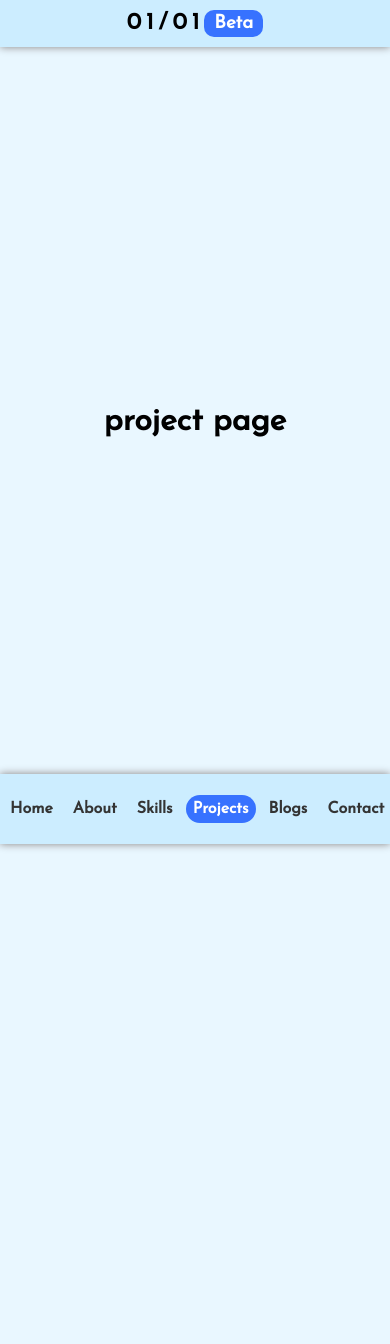
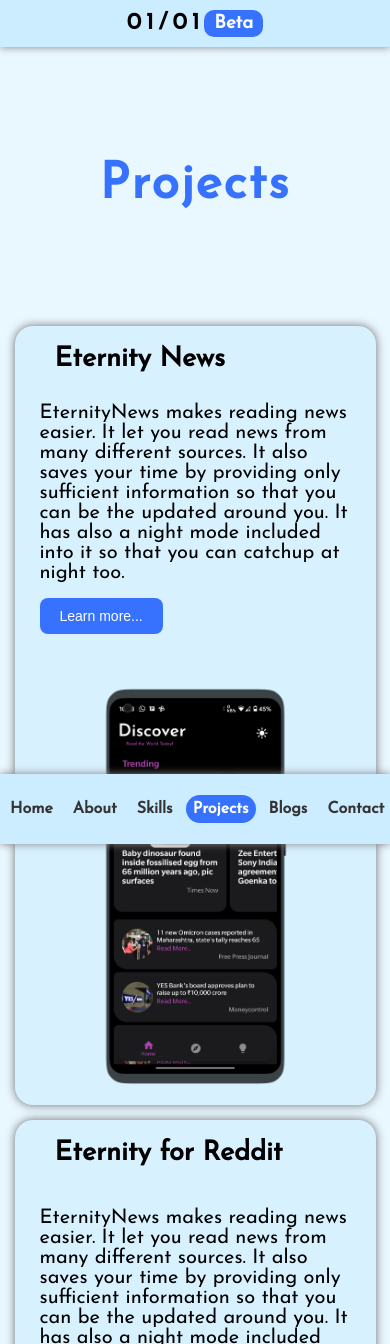
Before and after one commit to wantedbear007/home, a React (Create React App) app: page /projects in a window 390 px wide. Shown: the top 1344 px of the page. Before the commit the page ends 844 px from the top, so only its background shows below. Built offline with nearby package versions, Linux system fonts and the light colour scheme.

Commit message:
Project page created and optimized for mobile devices.

```diff
--- a/src/pages/About/About.css
+++ b/src/pages/About/About.css
@@ -2,13 +2,12 @@
   display: flex;
   height: 100vh;
   align-items: center;
-  justify-content: space-between;
+  justify-content: space-b;
   flex-wrap: wrap;
 }
 
 .textContainer {
   display: flex;
-  flex: 1;
 }
 .text {
   font-size: 75px;
@@ -25,7 +24,7 @@
   border-top-left-radius: 45px;
 }
 .paragraph {
-  font-size: 28px;
+  font-size: 25px;
   word-spacing: 5px;
 }
 .learnMoreButton {
@@ -78,7 +77,7 @@
     border-radius: 35px;
   }
   .paragraph {
-    font-size: 28px;
+    font-size: 25px;
     word-spacing: 5px;
   }
   .learnMoreButton {
--- a/src/pages/Projects/Projects.css
+++ b/src/pages/Projects/Projects.css
@@ -1,7 +1,260 @@
 .projectParentContainer {
-    display: flex;
-    height: 100vh;
+  align-items: center;
+  justify-content: center;
+  flex-direction: column;
+}
+
+.projectParentContainer,
+.projectContainer,
+.projectTitleContainer,
+.contentContainer,
+.leftProjectParagraphContainer {
+  display: flex;
+}
+
+.titleText {
+  margin-top: 200px;
+  font-size: 75px;
+  color: #3772ff;
+  letter-spacing: 2px;
+  text-align: center;
+  margin-bottom: 150px;
+}
+
+.projectContainer {
+  position: relative;
+  padding: 120px;
+  flex-direction: column;
+  align-items: center;
+  justify-content: center;
+}
+.projectTitleContainer {
+  width: 90%;
+  align-items: flex-start;
+}
+.projectTitle {
+  font-size: 35px;
+  margin-bottom: 20px;
+}
+.contentContainer {
+  background-color: #d7f1ff;
+  padding: 50px 30px;
+  border-radius: 30px;
+  flex-direction: row;
+  width: 80vw;
+  height: 20vw;
+}
+
+.detailsParagraph {
+  font-size: 25px;
+  width: 70%;
+}
+
+.appImage {
+  right: 200px;
+}
+
+.appImage,
+.leftAppImage {
+  height: 500px;
+  width: auto;
+  position: absolute;
+  top: 0px;
+  bottom: 0px;
+}
+
+.leftAppImage {
+  left: 200px;
+}
+
+.leftContentContainer {
+  background-color: #d7f1ff;
+  padding: 50px;
+  border-radius: 30px;
+  display: flex;
+  width: 80vw;
+  height: 20vw;
+}
+
+.leftProjectParagraphContainer {
+  align-items: center;
+  flex-direction: column;
+  align-items: flex-end;
+  justify-content: center;
+}
+
+.leftProjectTitle {
+  margin-left: 30%;
+  font-size: 35px;
+  margin-bottom: 20px;
+}
+
+/* FOR MOBILE AND TABLET DEVICES  */
+
+@media screen and (max-width: 1320px) {
+  .projectParentContainer {
+    flex: 1;
+    width: 100vw;
     align-items: center;
-    justify-content: space-evenly;
-    flex-wrap: wrap-reverse;
+    justify-content: center;
+    flex-direction: column;
   }
+
+  .titleText {
+    margin-top: 170px;
+    font-size: 85px;
+    margin-bottom: 90px;
+  }
+
+  .projectContainer {
+    /* padding: 80px; */
+  }
+  .projectTitleContainer {
+    width: 80%;
+  }
+  .projectTitle,
+  .leftProjectTitle {
+    font-size: 50px;
+    margin-bottom: 15px;
+  }
+  .contentContainer,
+  .leftContentContainer {
+    padding: 35px 25px;
+    width: 90vw;
+    height: 25vw;
+  }
+
+  .detailsParagraph {
+    font-size: 27px;
+    width: 75%;
+  }
+
+  .appImage {
+    right: 150px;
+  }
+
+  .appImage,
+  .leftAppImage {
+    height: 500px;
+    width: auto;
+    position: absolute;
+    top: 0px;
+    bottom: 0px;
+  }
+
+  .leftAppImage {
+    left: 100px;
+  }
+}
+
+@media screen and (max-width: 830px) {
+  .projectParentContainer {
+    align-items: center;
+    justify-content: center;
+    flex-direction: column;
+    flex-wrap: wrap;
+  }
+
+  .titleText {
+    margin-top: 160px;
+    font-size: 70px;
+    margin-bottom: 100px;
+  }
+
+  .projectContainer {
+    padding: 50px 20px;
+  }
+
+  .projectTitle,
+  .leftProjectTitle {
+    font-size: 35px;
+    margin-bottom: 15px;
+  }
+  .contentContainer,
+  .leftContentContainer {
+    padding: 30px 20px;
+    border-radius: 30px;
+    flex-direction: row;
+    width: 90vw;
+    height: 43vw;
+  }
+
+  .detailsParagraph {
+    font-size: 27px;
+    width: 70%;
+  }
+
+  .appImage {
+    right: 40px;
+  }
+
+  .appImage,
+  .leftAppImage {
+    height: 400px;
+  }
+
+  .leftAppImage {
+    left: 40px;
+  }
+}
+
+@media screen and (max-width: 530px) {
+  .titleText {
+    font-size: 50px;
+  }
+
+  .projectParentContainer {
+    margin-bottom: 100px;
+  }
+
+
+  .projectContainer {
+    padding: 20px 5px;
+    background-color: #d7f1ff;
+    border-radius: 18px;
+    margin-top: 15px;
+    box-shadow: 0px 0px 10px rgb(110, 110, 110);
+  }
+
+  .projectTitle,
+  .leftProjectTitle {
+    font-size: 27px;
+    margin-bottom: 0px;
+  }
+  .contentContainer,
+  .leftContentContainer {
+    padding: none;
+    border-radius: none;
+    flex-direction: row;
+    width: 90vw;
+    height: 80vw;
+  }
+
+  .detailsParagraph {
+    font-size: 20px;
+    width: 100%;
+  }
+
+  .appImage {
+    right: 0px;
+  }
+
+  .appImage,
+  .leftAppImage {
+    height: 400px;
+    position: relative;
+    align-items: center;
+  }
+
+  .leftAppImage {
+    left: 0px;
+  }
+
+  .leftProjectTitle {
+    margin-left: 0px;
+  }
+
+  .leftProjectParagraphContainer {
+    align-items: flex-start;
+  }
+}
--- a/src/pages/Projects/Projects.js
+++ b/src/pages/Projects/Projects.js
@@ -1,10 +1,84 @@
 import React from "react";
 import "./Projects.css";
+import Fade from "react-reveal/Fade";
 
 const Projects = () => {
   return (
     <div className="projectParentContainer">
-      <h1>project page</h1>
+      <Fade top>
+        <h1 className="titleText">Projects</h1>
+      </Fade>
+      <div className="projectsParentContainer">
+      <Fade bottom>
+        <div className="projectContainer">
+          <div className="projectTitleContainer">
+            <h2 className="projectTitle">Eternity News</h2>
+          </div>
+          <div className="contentContainer">
+            <div className="projectParagraphContainer">
+              <p className="detailsParagraph">
+                EternityNews makes reading news easier. It let you read news
+                from many different sources. It also saves your time by
+                providing only sufficient information so that you can be the
+                updated around you. It has also a night mode included into it so
+                that you can catchup at night too.
+              </p>
+              <button className="learnMoreButton">Learn more...</button>
+            </div>
+          </div>
+          <img
+            src={require("../../assets/Images/appImage.png")}
+            className="appImage"
+          />
+        </div>
+      </Fade>
+      <Fade bottom>
+        <div className="projectContainer">
+          <div className="projectTitleContainer">
+            <h2 className="leftProjectTitle">Eternity for Reddit</h2>
+          </div>
+          <div className="leftContentContainer">
+            <div className="leftProjectParagraphContainer">
+              <p className="detailsParagraph">
+                EternityNews makes reading news easier. It let you read news
+                from many different sources. It also saves your time by
+                providing only sufficient information so that you can be the
+                updated around you. It has also a night mode included into it so
+                that you can catchup at night too.
+              </p>
+              <button className="learnMoreButton">Learn more...</button>
+            </div>
+          </div>
+          <img
+            src={require("../../assets/Images/appImage.png")}
+            className="leftAppImage"
+          />
+        </div>
+      </Fade>
+      <Fade bottom>
+        <div className="projectContainer">
+          <div className="projectTitleContainer">
+            <h2 className="projectTitle">SnapsOverload</h2>
+          </div>
+          <div className="contentContainer">
+            <div className="projectParagraphContainer">
+              <p className="detailsParagraph">
+                EternityNews makes reading news easier. It let you read news
+                from many different sources. It also saves your time by
+                providing only sufficient information so that you can be the
+                updated around you. It has also a night mode included into it so
+                that you can catchup at night too.
+              </p>
+              <button className="learnMoreButton">Learn more...</button>
+            </div>
+          </div>
+          <img
+            src={require("../../assets/Images/appImage.png")}
+            className="appImage"
+          />
+        </div>
+      </Fade>
+      </div>
     </div>
   );
 };
```
Also changed, not shown: src/assets/Images/appImage.png (added).
